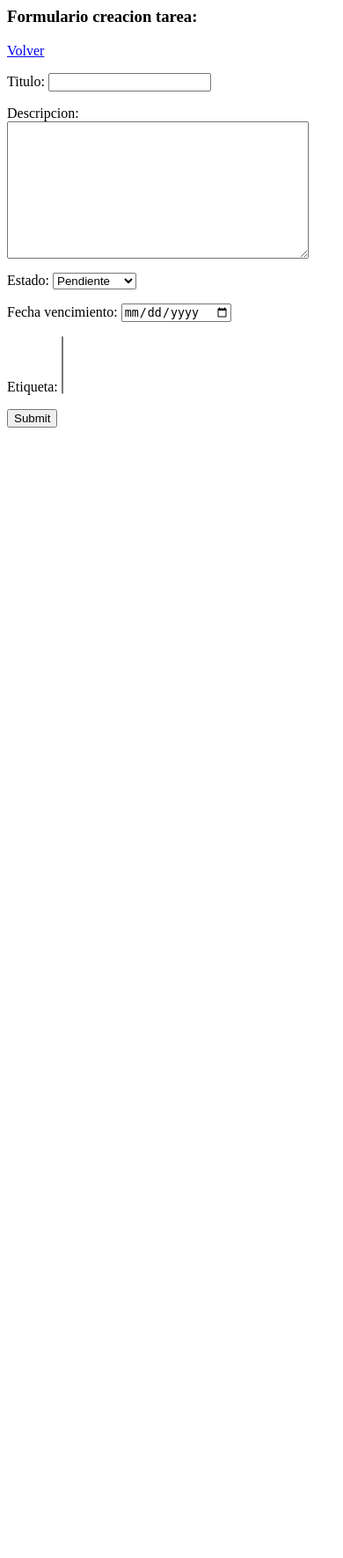
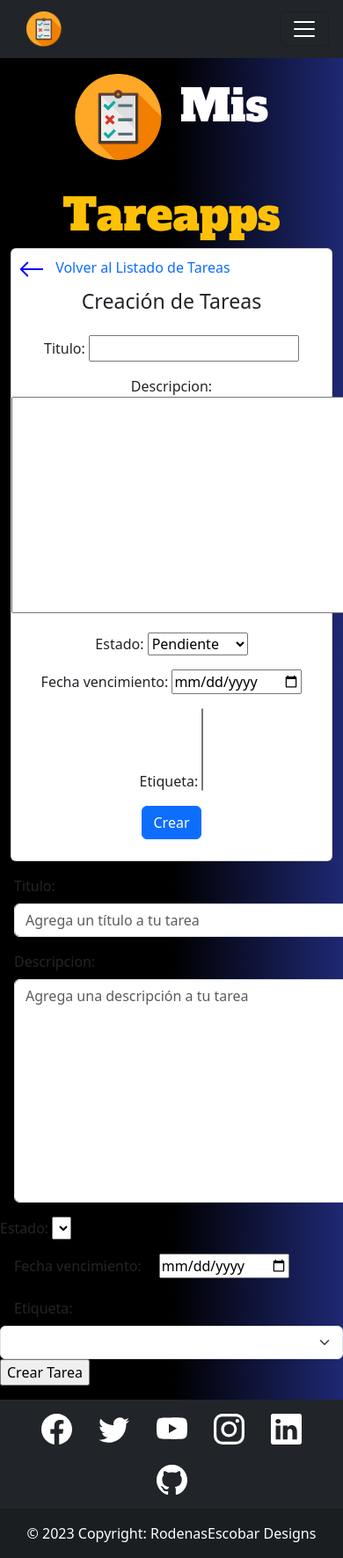
Before and after one commit to Leonardo-Rodenas/Trabajos-Individuales-Modulo-7, a Django app: page /crear_tarea/ in a window 390 px wide; the page is wider, and only the part inside the window is pictured. Shown: that part at 88% size. Before the commit the page ends 486 px from the top of that part, so only its background shows below. Run offline with Django 4.2, Linux system fonts and the light colour scheme; the visitor is signed in with stand-in values (Sample User, id 1); data that the repository does not hold is empty; some libraries are stand-ins or nearby versions.

Commit message:
actualizo avances

```diff
--- a/ejercicio_individual/app_1/templates/templates_app/app_1/crea_actualiza_tarea.html
+++ b/ejercicio_individual/app_1/templates/templates_app/app_1/crea_actualiza_tarea.html
@@ -1,9 +1,65 @@
-<h3>Formulario creacion tarea: </h3>
+{% extends 'base.html' %}
+{% load static %}
 
-<a href="{% url 'lista_tareas' %}">Volver</a>
+{% block titulo %} Mis Tareapps - Tareas de {{ request.user }} {% endblock %}
 
-<form method="POST">
-    {% csrf_token %}
-    {{form.as_p}}
-    <input type="submit" value="Submit">
+{% block contenido %}
+
+<div class="container">
+    <div class="row">
+        <div class="col-md-6 offset-md-3">
+            <div class="card mb-3">
+                <a href="{% url 'lista_tareas' %}" class="text-decoration-none"><svg xmlns="http://www.w3.org/2000/svg"
+                        width="30" height="30" fill="blue" class="bi bi-arrow-left m-2" viewBox="0 0 16 16">
+                        <path fill-rule="evenodd"
+                            d="M15 8a.5.5 0 0 0-.5-.5H2.707l3.147-3.146a.5.5 0 1 0-.708-.708l-4 4a.5.5 0 0 0 0 .708l4 4a.5.5 0 0 0 .708-.708L2.707 8.5H14.5A.5.5 0 0 0 15 8z" />
+                    </svg> Volver al Listado de Tareas</a>
+                <div class="text-center text-bold">
+                    <h3 class="mb-4">Creación de Tareas </h3>
+                    <form class="mb-4" method="POST">
+                        {% csrf_token %}
+                        {{form.as_p}}
+                        <input class="btn btn-primary" type="submit" value="Crear">
+                    </form>
+                </div>
+            </div>
+        </div>
+    </div>
+</div>
+
+
+<p>
+    <label class="form-label ms-3 me-3" for="id_titulo">Titulo:</label>
+    <input class="form-control ms-3 me-3" type="text" name="titulo" maxlength="100" required id="id_titulo"
+        placeholder="Agrega un título a tu tarea">
+</p>
+<p>
+    <label class="form-label ms-3 me-3" for="id_descripcion">Descripcion:</label>
+    <textarea class="form-control ms-3 me-3" name="descripcion" cols="40" rows="10" required id="id_descripcion"
+        placeholder="Agrega una descripción a tu tarea"></textarea>
+</p>
+<p>
+    <label for="id_estado">Estado:</label>
+    <select name="estado" id="id_estado">
+        {% for estado in Tarea %}
+        <option value="{{ Tarea.estado }}" selected>{{ Tarea.estado }}</option>
+        {% endfor %}
+    </select>
+</p>
+<p>
+    <label class="form-label ms-3 me-3" for="id_fecha_vencimiento">Fecha vencimiento:</label>
+    <input type="date" name="fecha_vencimiento" required id="id_fecha_vencimiento">
+</p>
+<p>
+    <label class="form-label ms-3 me-3" for="id_etiqueta">Etiqueta:</label>
+    <select class="form-select" aria-label="Default select example" id="etiqueta" name="etiqueta">
+        {% for etiqueta in etiquetas %}
+        <option value="{{ etiqueta.id }}">{{ etiqueta.nombre }}</option>
+        {% endfor %}
+    </select>
+    <input type="submit" value="Crear Tarea">
+</p>
 </form>
+
+
+{% endblock %}
--- a/ejercicio_individual/app_1/templates/templates_app/app_1/detalle_tarea.html
+++ b/ejercicio_individual/app_1/templates/templates_app/app_1/detalle_tarea.html
@@ -54,7 +54,4 @@
     </div>
 </div>
 
-
-
-
 {% endblock %}
--- a/ejercicio_individual/app_1/views.py
+++ b/ejercicio_individual/app_1/views.py
@@ -1,6 +1,6 @@
 from django.shortcuts import render
 #Imports necesarios para el CRUD de tareas
-from .models import Tarea #Importo modelo a usar en las vistas del CRUD
+from .models import Tarea, Etiqueta #Importo modelo a usar en las vistas del CRUD
 from django.views.generic.list import ListView
 from django.views.generic.detail import DetailView
 from django.urls import reverse_lazy
@@ -32,7 +32,7 @@ class ListaTareas(LoginRequiredMixin, ListView):
     model = Tarea # Modelo a utilizar
     context_object_name = 'Tareas'  # Le da un nuevo nombre en el for para que no se llame simplemente object
     template_name = 'templates_app/app_1/lista_tareas.html' # modifica la ruta el template para que no sea necesario que se llame tarea_detail.html (prefijo = modelo, sufijo=list, así lo busca por defecto al usar estas clases heredadas)
-    ordering = ['fecha_vencimiento'] # Ordena por fecha vencimiento
+    ordering = ['-fecha_vencimiento'] # Ordena por fecha vencimiento
 
     def get_queryset(self): # Acá ordeno las querys para ordenar las tareas
         queryset = super().get_queryset()
@@ -44,6 +44,8 @@ class ListaTareas(LoginRequiredMixin, ListView):
         tareas_usuario = self.get_queryset()
         context['Tareas'] = tareas_usuario # Tareas de uan persona
         context['count'] = tareas_usuario.filter(estado='Pendiente').count() # Cuenta las tareas pendientes
+        etiquetas = Etiqueta.objects.all()  # Obtener todas las etiquetas
+        context['etiquetas'] = etiquetas  # Agregar las etiquetas al contexto
         return context
 
 #Ver Detalle Tareas
@@ -51,6 +53,12 @@ class DetalleTarea(LoginRequiredMixin, DetailView):
     model = Tarea # Modelo a utilizar
     context_object_name = 'Tarea' # Le da un nuevo nombre en el for para que no se llame simplemente object
     template_name = 'templates_app/app_1/detalle_tarea.html' # modifica la ruta el template para que no sea necesario que se llame tarea_detail.html (prefijo = modelo, sufijo=detail, así lo busca por defecto al usar estas clases heredadas)
+
+    def get_context_data(self, **kwargs):
+        context = super().get_context_data(**kwargs)
+        etiquetas = Etiqueta.objects.all()  # Obtener todas las etiquetas
+        context['etiquetas'] = etiquetas  # Agregar las etiquetas al contexto
+        return context
 
 #Crear Tareas
 class CrearTarea(LoginRequiredMixin, CreateView):
```
Also changed, not shown: ejercicio_individual/app_1/templates/templates_app/app_1/lista_tareas.html (+50 -23 lines).
